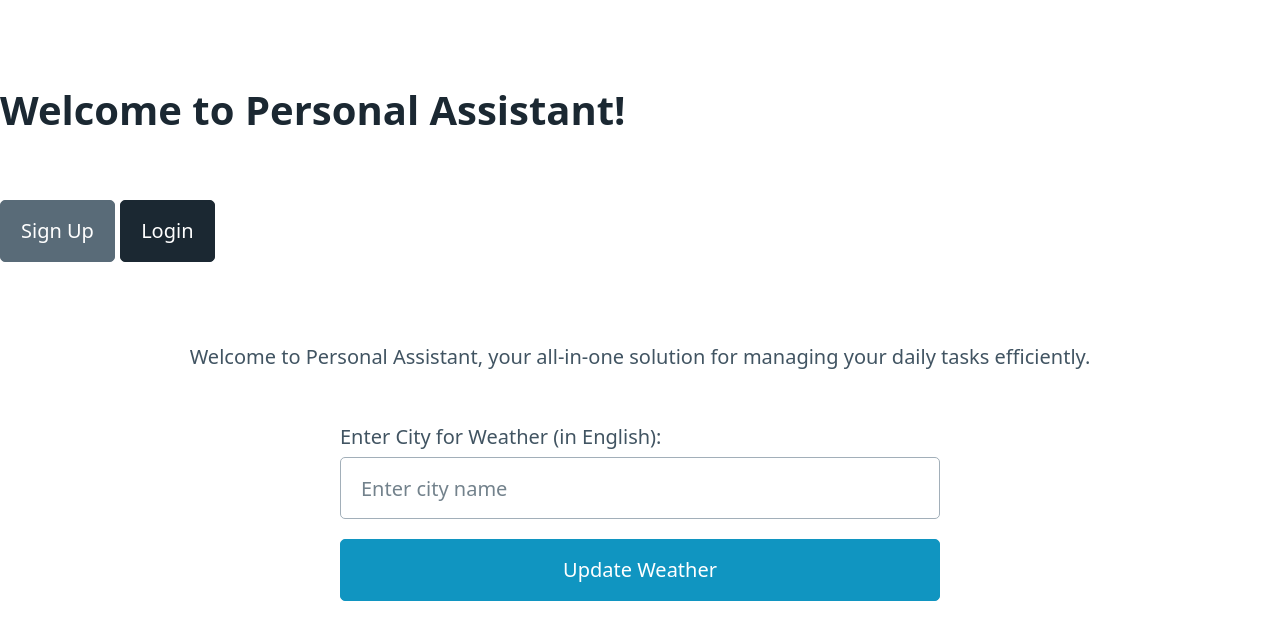
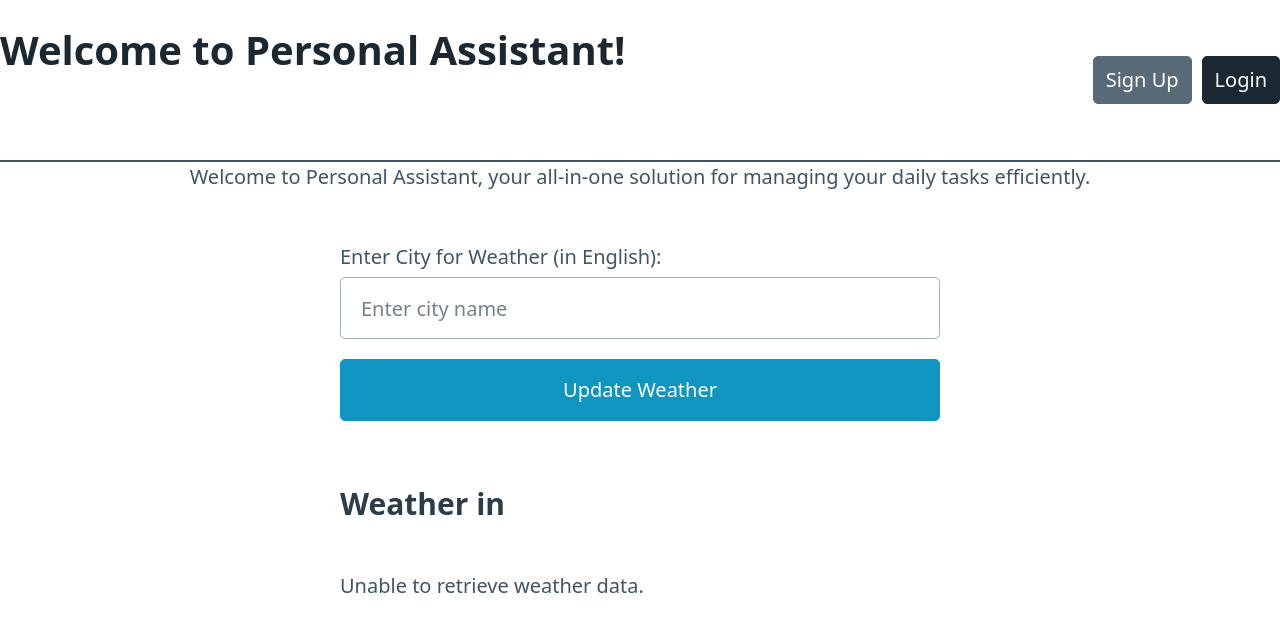
Before and after one commit to alex-nuclearboy/goit-py-web-project-team-8, a Django app: template personal_assistant/newsapp/templates/newsapp/index.html in a window 1280 px wide. Shown: the top 620 px of the page. Run offline with Django 3.2, Linux system fonts and the light colour scheme; the template is opened without the code that fills it, so the values that code supplies are empty.

Commit message:
Update the home page

```diff
--- a/personal_assistant/newsapp/templates/newsapp/index.html
+++ b/personal_assistant/newsapp/templates/newsapp/index.html
@@ -7,6 +7,39 @@
     {% load static %}
     <link rel="stylesheet" href="{% static 'newsapp/style.css' %}">
     <link rel="icon" href="{% static 'newsapp/favicon.ico' %}">
+    <style>
+        .header {
+            display: flex;
+            justify-content: space-between;
+            align-items: center;
+            border-bottom: 2px solid;
+            padding: 20px 0;
+        }
+        .header .left {
+            display: flex;
+            align-items: center;
+        }
+        .header .right {
+            display: flex;
+            align-items: center;
+        }
+        .header .right img {
+            width: 40px;
+            height: 40px;
+            object-fit: cover;
+            border-radius: 50%;
+            margin-right: 10px;
+        }
+        .header .right .buttons {
+            display: flex;
+            align-items: center;
+        }
+        .header .right .buttons a {
+            margin-left: 10px;
+            padding: 8px 12px;
+            font-size: 20px;
+        }
+    </style>
 </head>
 <body>
     <header class="header">
@@ -16,8 +49,9 @@
         <div class="right">
             {% if user.is_authenticated %}
             <img src="{{ user.profile.avatar.url }}" alt="Avatar">
-                <span>Welcome, <b>{{ user.username }}!</b></span>
+            <span>Welcome, <b>{{ user.username }}!</b></span>
             <div class="buttons">
+                <a href="{% url 'notesapp:note_list' %}" role="button">My Notes</a>
                 <a href="{% url 'users:profile' %}" role="button" class="contrast">Profile</a>
                 <a href="{% url 'users:logout' %}" role="button" class="secondary">Logout</a>
             </div>
```
